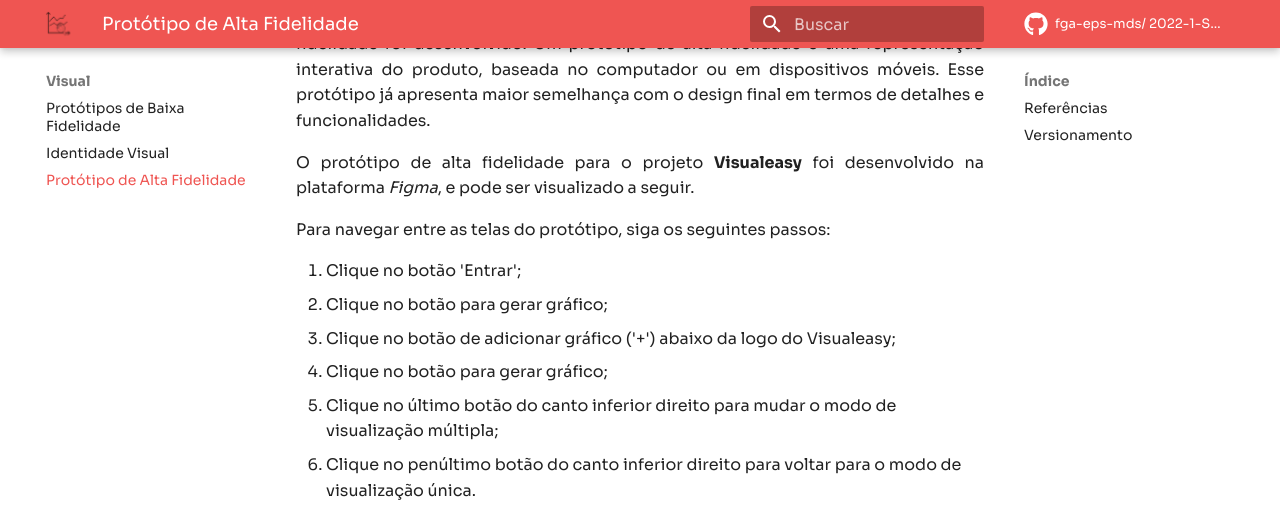
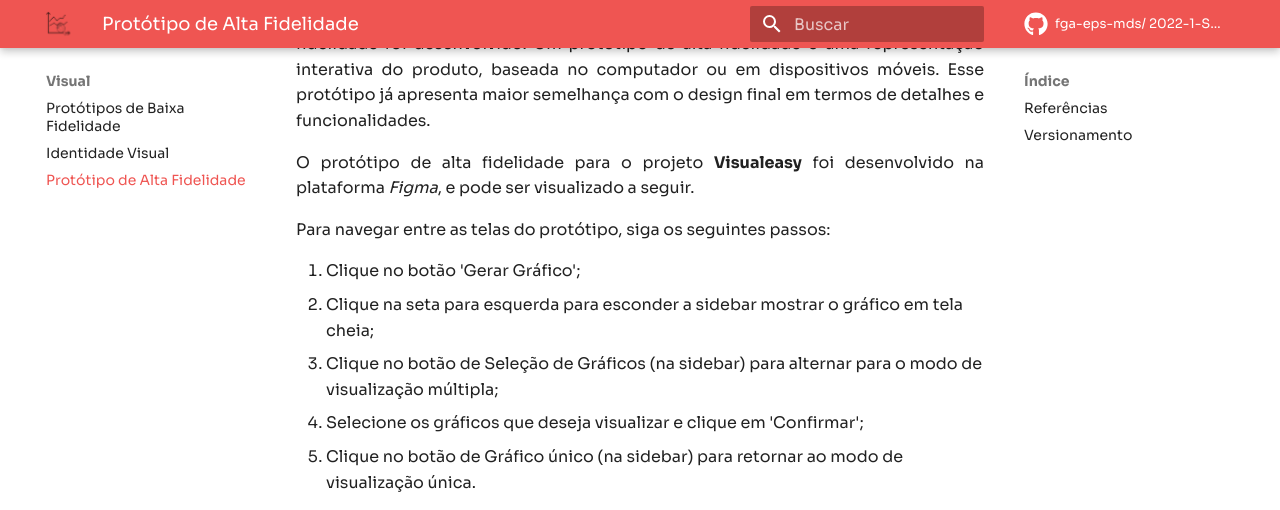
Before and after one commit to fga-eps-mds/2022-1-Visualeasy-Doc, an MkDocs documentation site: the page built from docs/documentacao/prot-alta.md, in a window 1280 px wide and 1400 px high, scrolled down 222 px. Shown: the top 510 px of the window. Built offline with MkDocs 1.6.1 and Material for MkDocs 9.7.7, drawn with Linux system fonts in a browser that asks for light colours; comment, search, counter and statistics services are not loaded; some of the changed text lies outside the part shown; grey boxes are pictures that could not be loaded.

Commit message:
Atualiza protótipo de alta fidelidade

```diff
--- a/docs/documentacao/prot-alta.md
+++ b/docs/documentacao/prot-alta.md
@@ -6,15 +6,19 @@
 
 <p align="justify">Para navegar entre as telas do protótipo, siga os seguintes passos:</p>
 
-1. Clique no botão 'Entrar';
-2. Clique no botão para gerar gráfico;
-3. Clique no botão de adicionar gráfico ('+') abaixo da logo do Visualeasy;
-4. Clique no botão para gerar gráfico;
-5. Clique no último botão do canto inferior direito para mudar o modo de visualização múltipla;
-6. Clique no penúltimo botão do canto inferior direito para voltar para o modo de visualização única.
+1. Clique no botão 'Gerar Gráfico';
+3. Clique na seta para esquerda para esconder a sidebar mostrar o gráfico em tela cheia;
+4. Clique no botão de Seleção de Gráficos (na sidebar) para alternar para o modo de visualização múltipla;
+5. Selecione os gráficos que deseja visualizar e clique em 'Confirmar';
+6. Clique no botão de Gráfico único (na sidebar) para retornar ao modo de visualização única.
 
 <iframe style="border: 1px solid rgba(0, 0, 0, 0.1);" width="800" height="450" src="https://www.figma.com/embed?embed_host=share&url=https%3A%2F%2Fwww.figma.com%2Fproto%2FxDI929RC7LMVfWgqgo36qB%2FIdentidade-visual%3Fnode-id%3D41%253A13%26scaling%3Dscale-down%26page-id%3D0%253A1%26starting-point-node-id%3D41%253A13" allowfullscreen></iframe>
 
+<p align="justify">Os botões abaixo de cada gráfico possuem, respectivamente, as seguinte funções:</p>
+
+- Tirar uma foto do gráfico e baixar;
+- Baixar o .csv do gráfico;
+- Copiar um link do gráfico para compartilhamento.
 
 <br>
 
@@ -29,3 +33,4 @@
 | Data | Versão | Descrição | Autor(es) |
 |------|------|------|------|
 |19/07/2022|1.0|Adiciona documento de protótipo de alta fidelidade|[Bruna Santos](https://github.com/brunaalmeidasantos), [Itallo Gravina](https://github.com/itallogravina), [Luis Bruno](https://github.com/lbrunofidelis)|
+|13/09/2022|1.1|Atualiza protótipo de alta fidelidade|[Luis Bruno](https://github.com/lbrunofidelis)|
```
